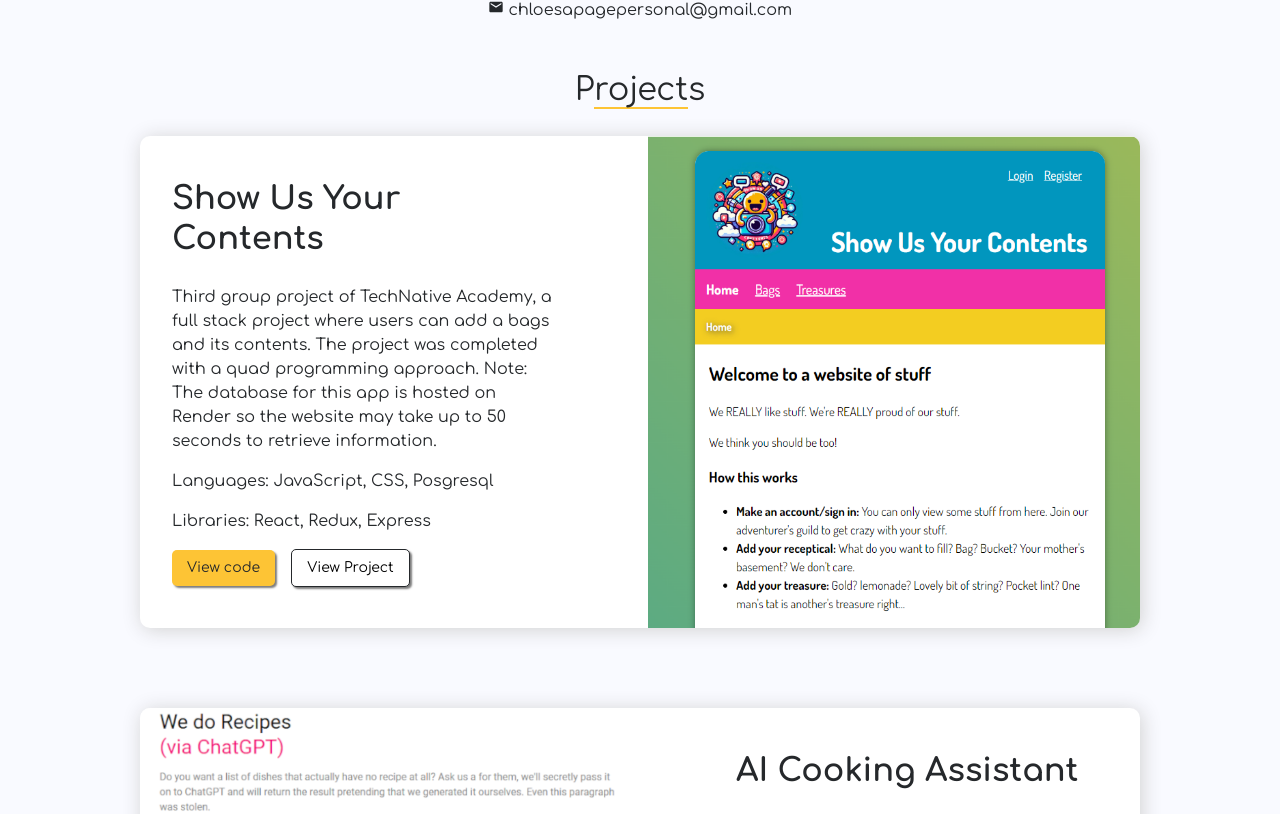
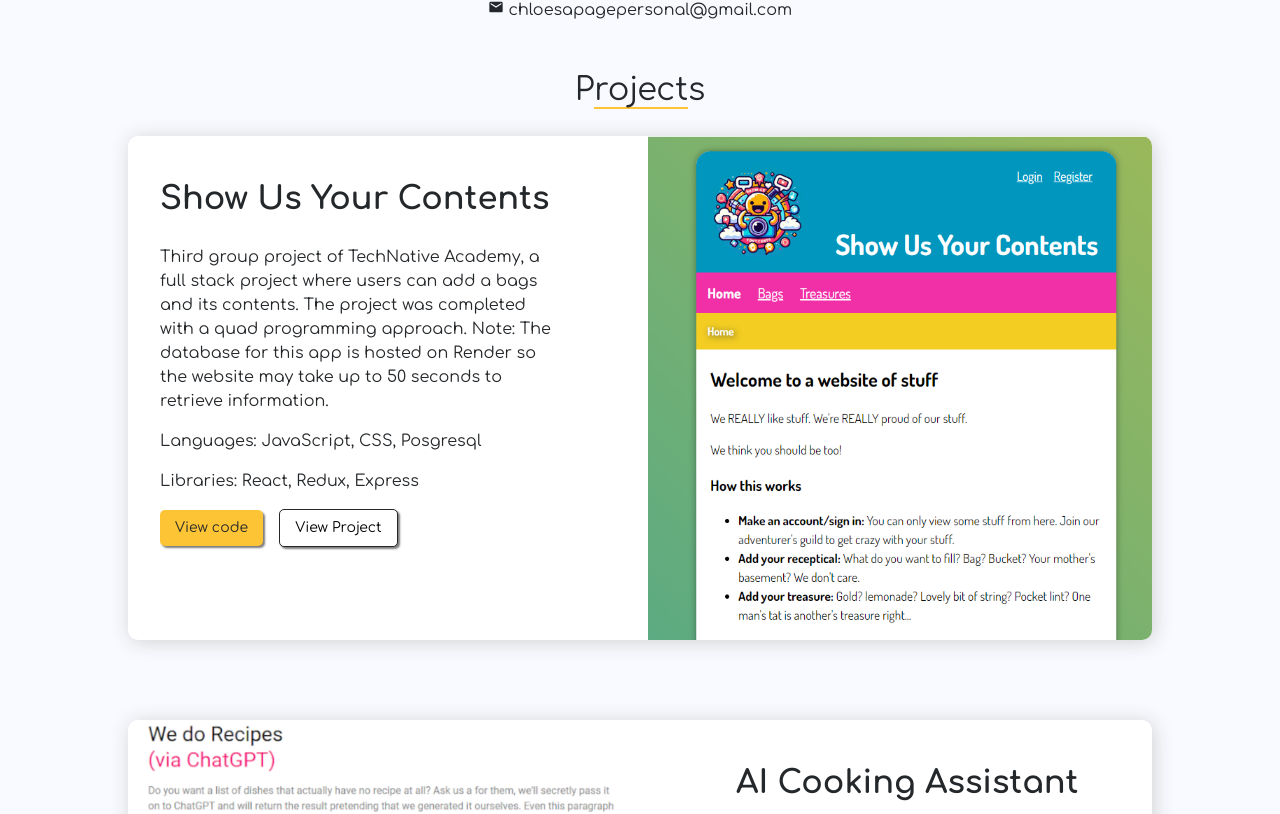
Before and after one commit to ChloeSAPage/portfolio, a React (Vite) app: page / in a window 1280 px wide. Shown: the part 717-1531 px from the top of the page. Built offline with nearby package versions, Linux system fonts and the light colour scheme.

Commit message:
Add extra breakpoint

```diff
--- a/src/components/views/ProjectCard/ProjectCard.module.css
+++ b/src/components/views/ProjectCard/ProjectCard.module.css
@@ -35,7 +35,6 @@
 /* Tablet*/
 @media only screen and (min-width: 768px) {
     .wrapper {
-        width: 80%;
         margin-left: auto;
         margin-right: auto;
         max-width: 700px;
@@ -48,11 +47,10 @@
         display: flex;
         justify-content: center;
         gap: 5rem;
-        width: 80%;
         margin-left: auto;
         margin-right: auto;
         margin-bottom: 5rem;
-        max-width: 1000px;
+        max-width: 920px;
     }
 
     .image {
@@ -99,3 +97,9 @@
         justify-content: flex-start;
     }
 }
+
+@media only screen and (min-width: 1200px) {
+    .wrapper {
+        max-width: 1024px;
+    }
+}
```
